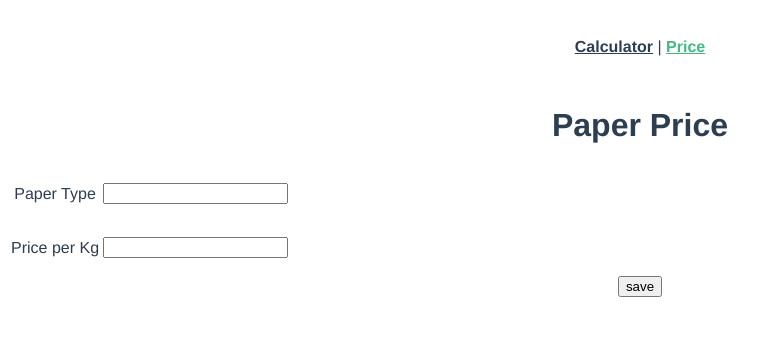
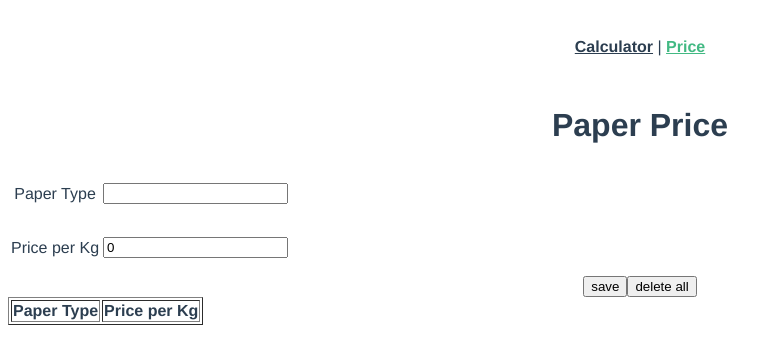
Before and after one commit to rjjatson/gramcal, a Vue app: page /price in a window 1280 px wide. Shown: the top 364 px of the page, without its empty margins (0-782 px from the left). Built offline with nearby package versions, Linux system fonts and the light colour scheme.

Commit message:
add local storage

```diff
--- a/src/components/Price.vue
+++ b/src/components/Price.vue
@@ -12,6 +12,44 @@
       </tr>
     </table>
 
-    <button>save</button>
+    <button @click="save">save</button>
+    <button @click="deleteAll">delete all</button>
+
+    <table border="1">
+      <thead>
+        <th>Paper Type</th>
+        <th>Price per Kg</th>
+      </thead>
+      <tbody>
+        <tr v-for="p in priceList" v-bind:key="p.paperType">
+          <td>{{ p.paperType }}</td>
+          <td>{{ p.pricePerKg }}</td>
+        </tr>
+      </tbody>
+    </table>
   </div>
 </template>
+
+<script lang="ts">
+import { Component, Vue } from "vue-property-decorator";
+import PriceModel from "@/models/price-model";
+
+@Component
+export default class Price extends Vue {
+  priceList = Array<PriceModel>();
+
+  public m_paper_type = "";
+  public m_price_per_kg = 0;
+
+  save(): void {
+    this.priceList.push({
+      paperType: this.m_paper_type,
+      pricePerKg: this.m_price_per_kg
+    });
+  }
+
+  deleteAll(): void {
+    this.priceList = [];
+  }
+}
+</script>
```
